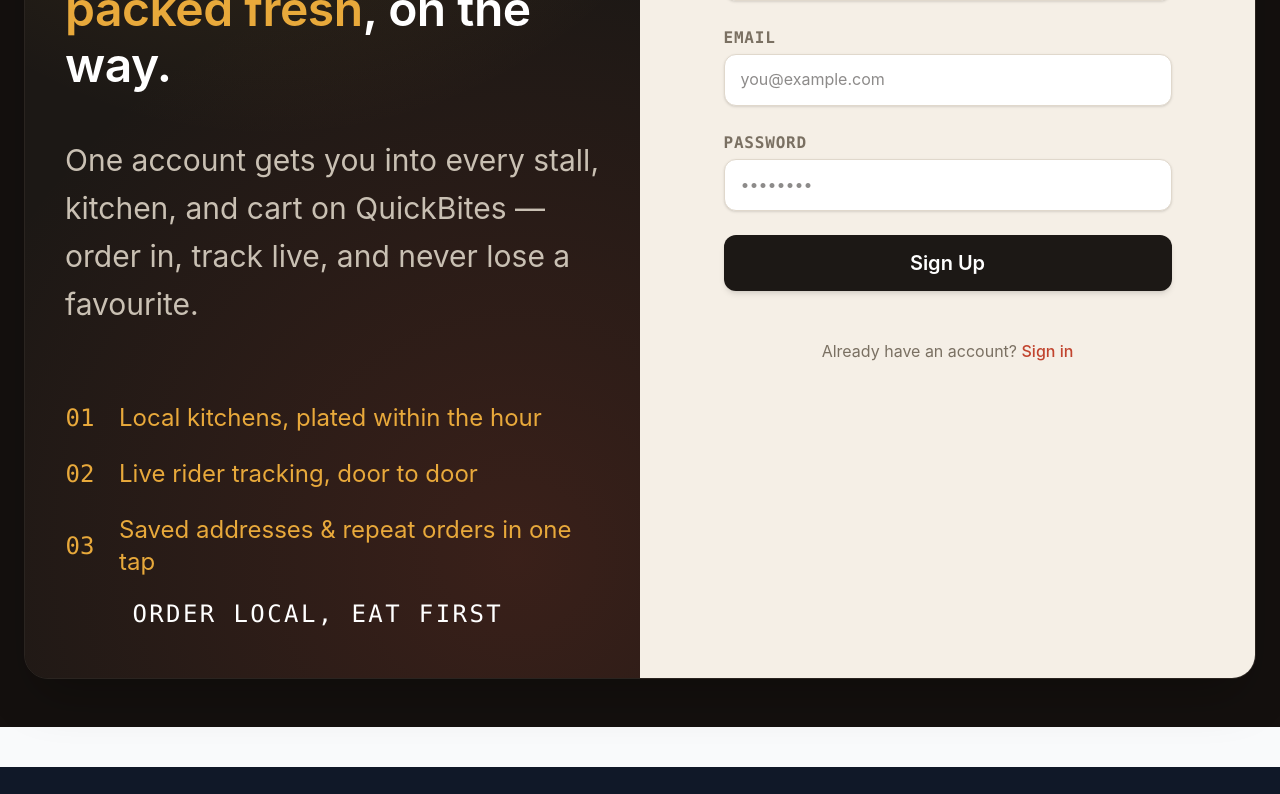
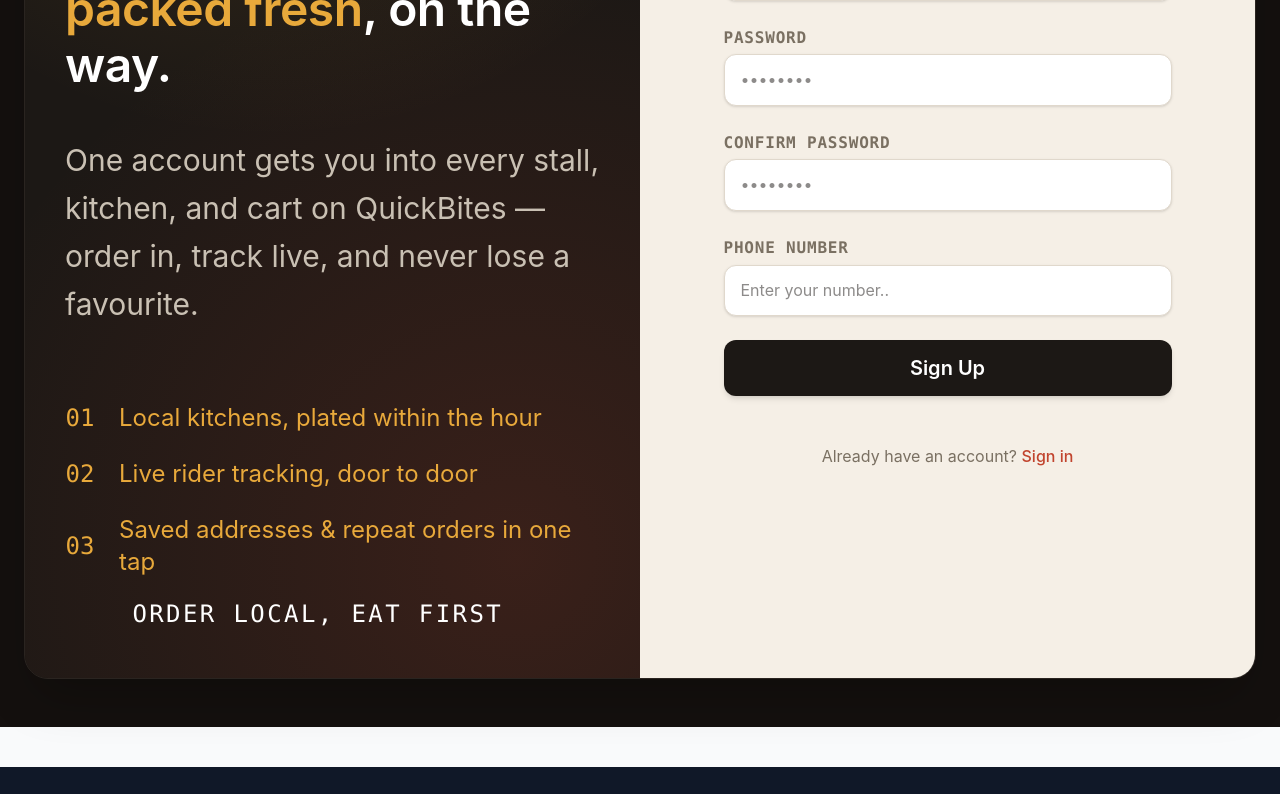
Before and after one commit to shitalpandey-ui/Food_Order_Project, a Next.js app in the folder frontend/: page /signup in a window 1280 px wide. Shown: the part 680-1474 px from the top of the page. Built offline with nearby package versions, Linux system fonts and the light colour scheme; no server answers.

Commit message:
Frontend Changes

```diff
--- a/frontend/src/app/login/page.js
+++ b/frontend/src/app/login/page.js
@@ -34,7 +34,7 @@
 
         {/* Right Side: Login Form (Cream background matching the reference) */}
         <div className="w-full lg:w-1/2 flex items-center justify-center p-8 lg:p-12 bg-[#F5EFE6] text-[#1C1815]">
-          <div className="w-full max-w-md flex flex-col *:gap-6">
+          <div className="w-full h-40 max-w-md flex flex-col *:gap-6">
             {/* Toggle Tabs (Log in / Sign up) */}
             <div className="flex rounded-4xl h-20 bg-[#E8E2D5] p-5 mb-10">
               <Link
--- a/frontend/src/app/signup/page.js
+++ b/frontend/src/app/signup/page.js
@@ -110,7 +110,31 @@
                     placeholder="••••••••"
                   />
                 </div>
+                <div className="space-y-1">
+                  <label className="block text-[1rem] font-mono font-bold uppercase tracking-wider text-[#7A7062]">
+                     Confirm Password
+                  </label>
+                 <input
+                    type="passwordconfirm"
+                    required
+                    value={password}
+                    onChange={(e) => setPassword(e.target.value)}
+                    className="block w-full rounded-xl bg-white border border-[#E0D8CC] px-4 py-3 text-m text-charcoal shadow-sm focus:border-turmeric focus:outline-none focus:ring-1 focus:ring-turmeric"
+                    placeholder="••••••••"
+                  />
+                </div>
 
+                  <div className="space-y-1">
+                     <label className="block text-[1rem] font-mono font-bold uppercase tracking-wider text-[#7A7062]">
+                    Phone Number
+                  </label>
+                 <input
+                    type="phoneNumber"
+                    required
+                    className="block w-full rounded-xl bg-white border border-[#E0D8CC] px-4 py-3 text-m text-charcoal shadow-sm focus:border-turmeric focus:outline-none focus:ring-1 focus:ring-turmeric"
+                    placeholder="Enter your number.."
+                  />
+                  </div>
                 <button
                   type="submit"
                   disabled={loading}
--- a/frontend/src/components/Navbar.jsx
+++ b/frontend/src/components/Navbar.jsx
@@ -4,7 +4,7 @@
 
 export default function Navbar() {
   return (
-    <header className="sticky top-2 z-40 bg-white border-b">
+    <header className="sticky top-2 z-30 bg-white border-b">
       <div className="max-w-8xl mx-auto px-4 py-4 flex items-center justify-between">
         <Link href="/" className="text-6xl font-bold text-amber-700">
         QuickBites
--- a/frontend/src/components/RestaurantCard.jsx
+++ b/frontend/src/components/RestaurantCard.jsx
@@ -3,10 +3,10 @@
 const RestaurantCard = ({ restaurant }) => {
   return (
     <div className="restaurant-card">
-      <img
+      {/* <img
         src={restaurant.images?.[0]?.url || '/placeholder.jpg'}
         alt={restaurant.name}
-      />
+      /> */}
       <h3>{restaurant.name}</h3>
       <p>{restaurant.address}</p>
       <p>Rating: {restaurant.ratings}</p>
```
Also changed, not shown: 2 other files (tests, documents, lock files or other folders).
